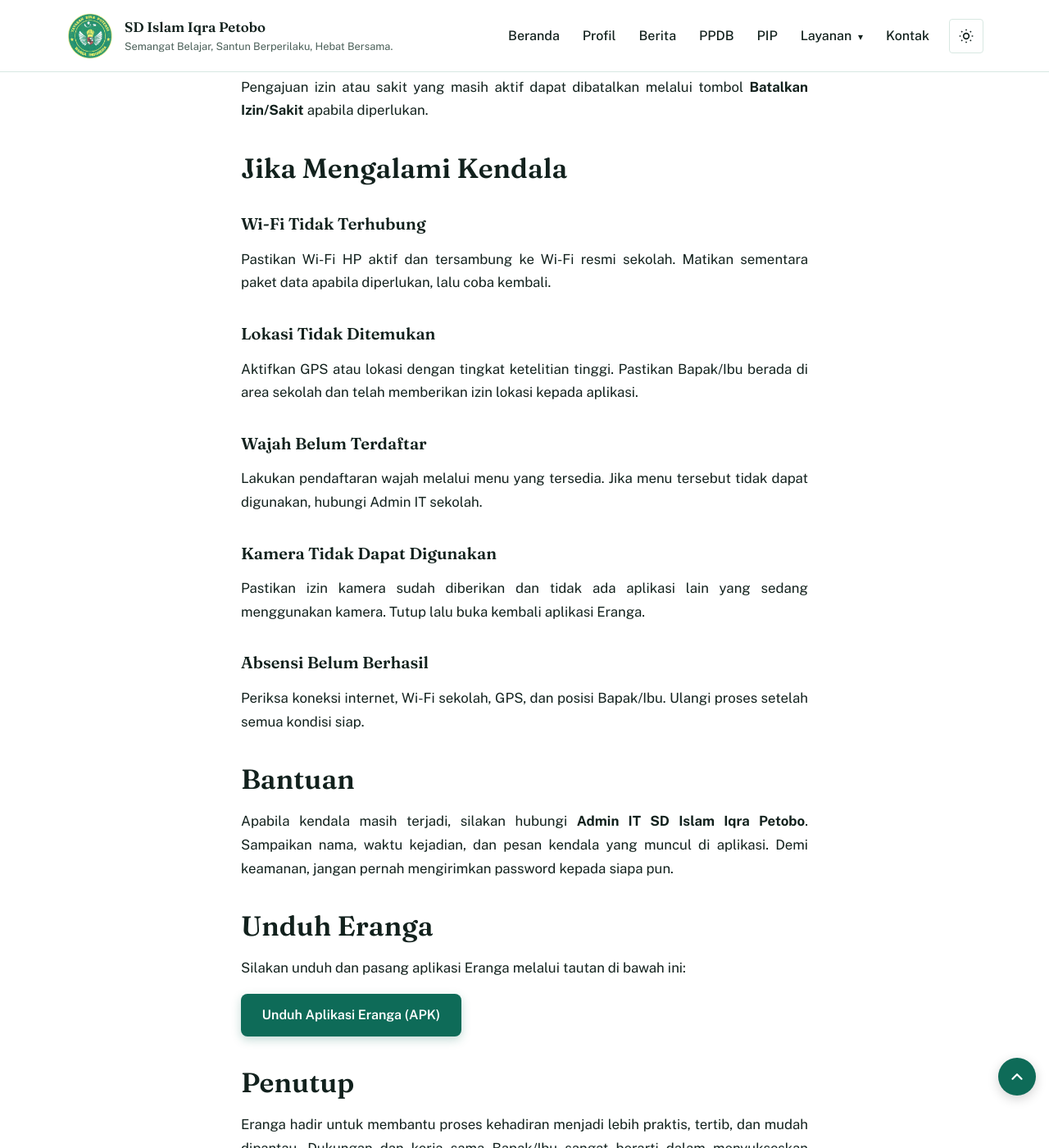
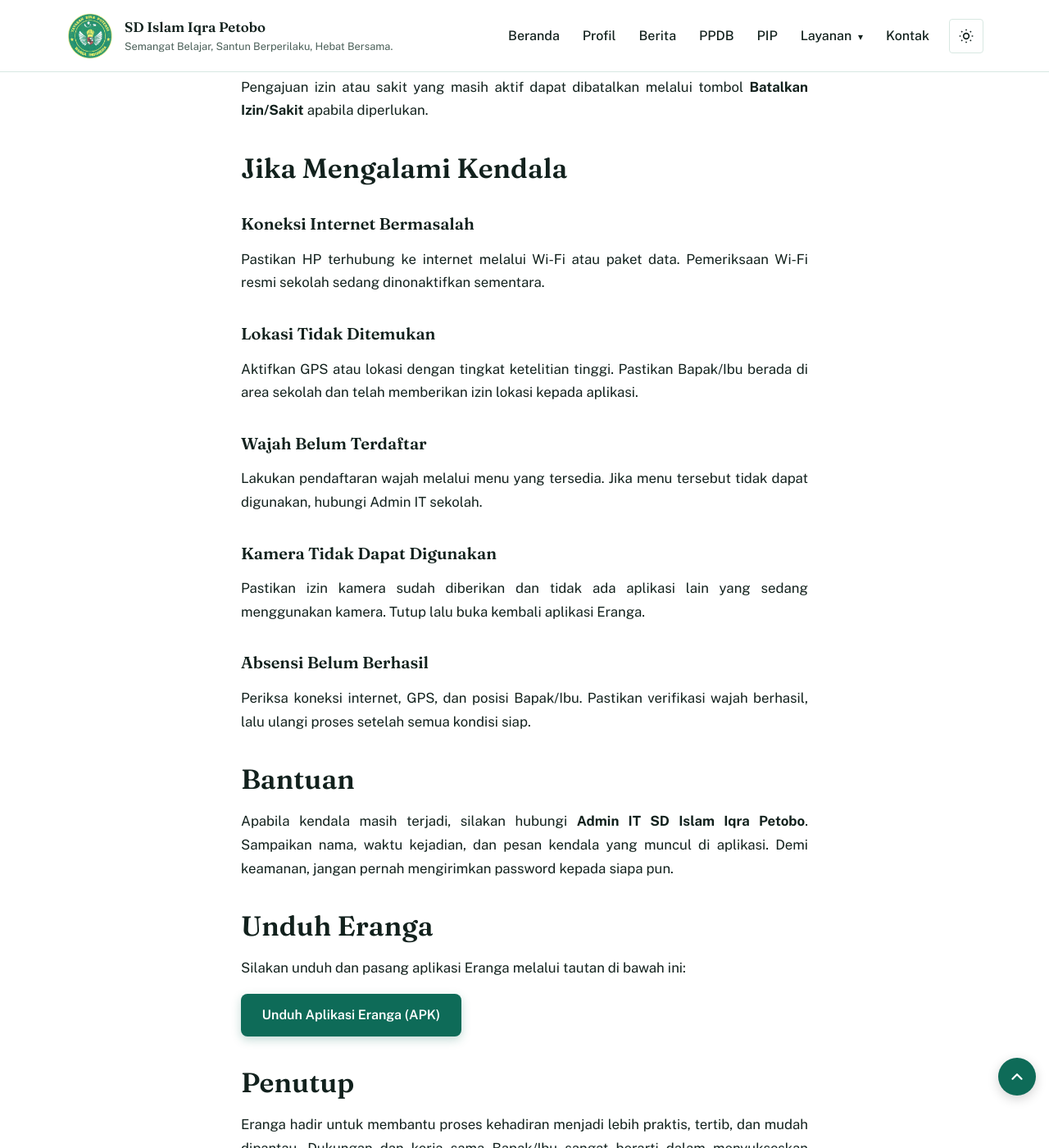
Before and after one commit to IQRADevl/iqradevl.github.io, a Jekyll site: the page built from _posts/2026-08-31-perilisan-aplikasi-eranga.md, in a window 1280 px wide and 1400 px high, scrolled down 3295 px. Shown: the whole window at 82% size. Built offline with Jekyll 4.4.1, drawn with Linux system fonts in a browser that asks for light colours; some of the changed text lies outside the part shown.

Commit message:
Relax Wi‑Fi requirement in Eranga attendance post
Update attendance instructions to remove mandatory connection to the school's official Wi‑Fi and instead require general internet access (Wi‑Fi or mobile data). Note that official school Wi‑Fi verification is temporarily disabled. Adjust step list and troubleshooting sections to reflect the change and add a reminder to ensure face verification succeeds. (Edited _posts/2026-08-31-perilisan-aplikasi-eranga.md)

```diff
--- a/_posts/2026-08-31-perilisan-aplikasi-eranga.md
+++ b/_posts/2026-08-31-perilisan-aplikasi-eranga.md
@@ -50,7 +50,7 @@ Aplikasi menampilkan status absensi hari ini, termasuk:
 Agar absensi dapat diproses, mohon perhatikan hal-hal berikut:
 
 1. Gunakan HP pribadi yang dalam kondisi baik.
-2. Hubungkan HP ke Wi-Fi resmi SD Islam Iqra Petobo.
+2. Pastikan HP terhubung ke internet melalui Wi-Fi atau paket data.
 3. Aktifkan GPS atau lokasi pada HP.
 4. Izinkan akses kamera dan lokasi saat diminta aplikasi.
 5. Lakukan absensi di lingkungan sekolah.
@@ -58,7 +58,7 @@ Agar absensi dapat diproses, mohon perhatikan hal-hal berikut:
 7. Gunakan akun masing-masing dan jangan membagikan password.
 8. Tunggu sampai muncul pemberitahuan bahwa absensi berhasil.
 
-Absensi masuk dan keluar hanya dapat dilakukan pada hari kerja, Senin sampai Jumat, pukul **06.30 sampai 23.59 WITA**. Sistem juga memastikan bahwa perangkat berada di sekitar area sekolah.
+Absensi masuk dan keluar hanya dapat dilakukan pada hari kerja, Senin sampai Jumat, pukul **06.30 sampai 23.59 WITA**. Sistem juga memastikan bahwa perangkat berada di sekitar area sekolah. Pemeriksaan Wi-Fi resmi sekolah sedang dinonaktifkan sementara.
 
 ## Cara Melakukan Absensi
 
@@ -74,7 +74,7 @@ Absensi masuk dan keluar hanya dapat dilakukan pada hari kerja, Senin sampai Jum
 
 ### Absen Masuk atau Keluar
 
-1. Pastikan Wi-Fi HP terhubung ke Wi-Fi sekolah.
+1. Pastikan HP terhubung ke internet.
 2. Buka Eranga dan masuk ke akun.
 3. Pilih **Absen Masuk** saat datang atau **Absen Keluar** saat pulang.
 4. Posisikan wajah di depan kamera.
@@ -95,9 +95,9 @@ Pengajuan izin atau sakit yang masih aktif dapat dibatalkan melalui tombol **Bat
 
 ## Jika Mengalami Kendala
 
-### Wi-Fi Tidak Terhubung
+### Koneksi Internet Bermasalah
 
-Pastikan Wi-Fi HP aktif dan tersambung ke Wi-Fi resmi sekolah. Matikan sementara paket data apabila diperlukan, lalu coba kembali.
+Pastikan HP terhubung ke internet melalui Wi-Fi atau paket data. Pemeriksaan Wi-Fi resmi sekolah sedang dinonaktifkan sementara.
 
 ### Lokasi Tidak Ditemukan
 
@@ -113,7 +113,7 @@ Pastikan izin kamera sudah diberikan dan tidak ada aplikasi lain yang sedang men
 
 ### Absensi Belum Berhasil
 
-Periksa koneksi internet, Wi-Fi sekolah, GPS, dan posisi Bapak/Ibu. Ulangi proses setelah semua kondisi siap.
+Periksa koneksi internet, GPS, dan posisi Bapak/Ibu. Pastikan verifikasi wajah berhasil, lalu ulangi proses setelah semua kondisi siap.
 
 ## Bantuan
 
```
